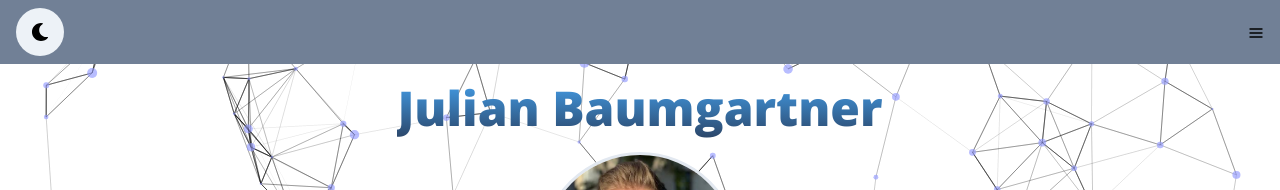
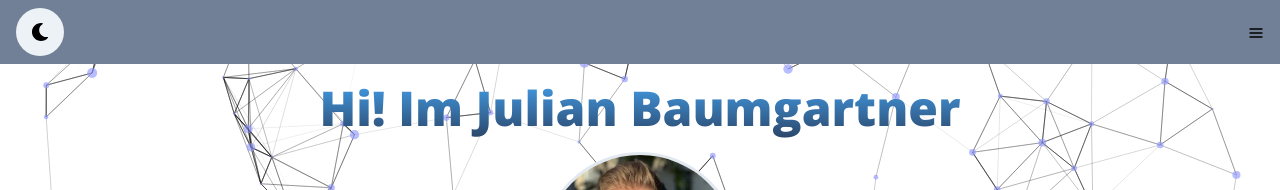
Before and after one commit to hyptocrypto/portfolio, a Next.js app: page / in a window 1280 px wide. Shown: the top 190 px of the page. Built offline with nearby package versions, Linux system fonts and the light colour scheme.

Commit message:
Fix broken imports

```diff
--- a/components/page.js
+++ b/components/page.js
@@ -1,17 +1,15 @@
-import React, { useEffect } from "react";
 import Section from "./section";
 import { Heading, VStack, HStack, useColorMode, Container, useMediaQuery, Center } from "@chakra-ui/react";
 import { Box, Image, Text} from "@chakra-ui/react";
 import ProjectContainer from "./projects_container";
 import IconImage from "./image";
-import { motion } from "framer-motion";
-import { Main } from "next/document";
 
 
 const Page = (props) => {
     const isSmall = props.isSmall
     const isVerySmall = props.isVerySmall
     const { colorMode, toggleColorMode } = useColorMode();
+    let [is_small] = useMediaQuery("(max-width: 550px)");
 
     return (
 
@@ -26,7 +24,7 @@ const Page = (props) => {
                     bgGradient={colorMode==="light" ? "linear(to-b, blue.400, blue.800)" : "linear(to-b, blue.100, blue.700)"}
                     bgClip="text"
                     >
-                    Julian Baumgartner
+                    {is_small ? "Julian Baumgartner" : "Hi! Im Julian Baumgartner"}
                 </Heading>
             </Section>
             </Center>
--- a/pages/index.js
+++ b/pages/index.js
@@ -7,7 +7,6 @@ import '@fontsource/raleway/700.css'
 import '@fontsource/open-sans/800.css'
 import Footer from "../components/footer";
 import ParticlesBackground from "../components/particles";
-import { useEffect } from "react";
 import { useMediaQuery } from "@chakra-ui/react";
 
 const App = () => {
```
Also changed, not shown: components/projects_container.js (+3 -4 lines).
